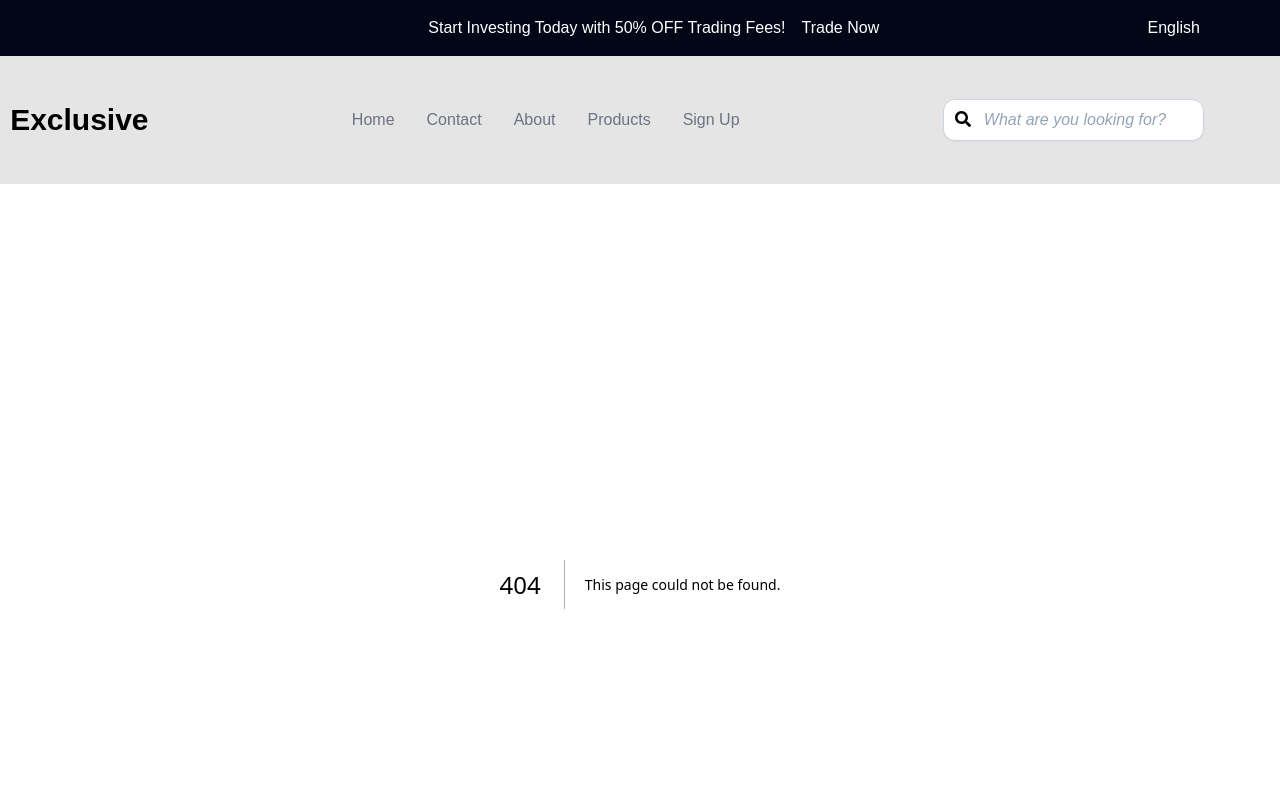
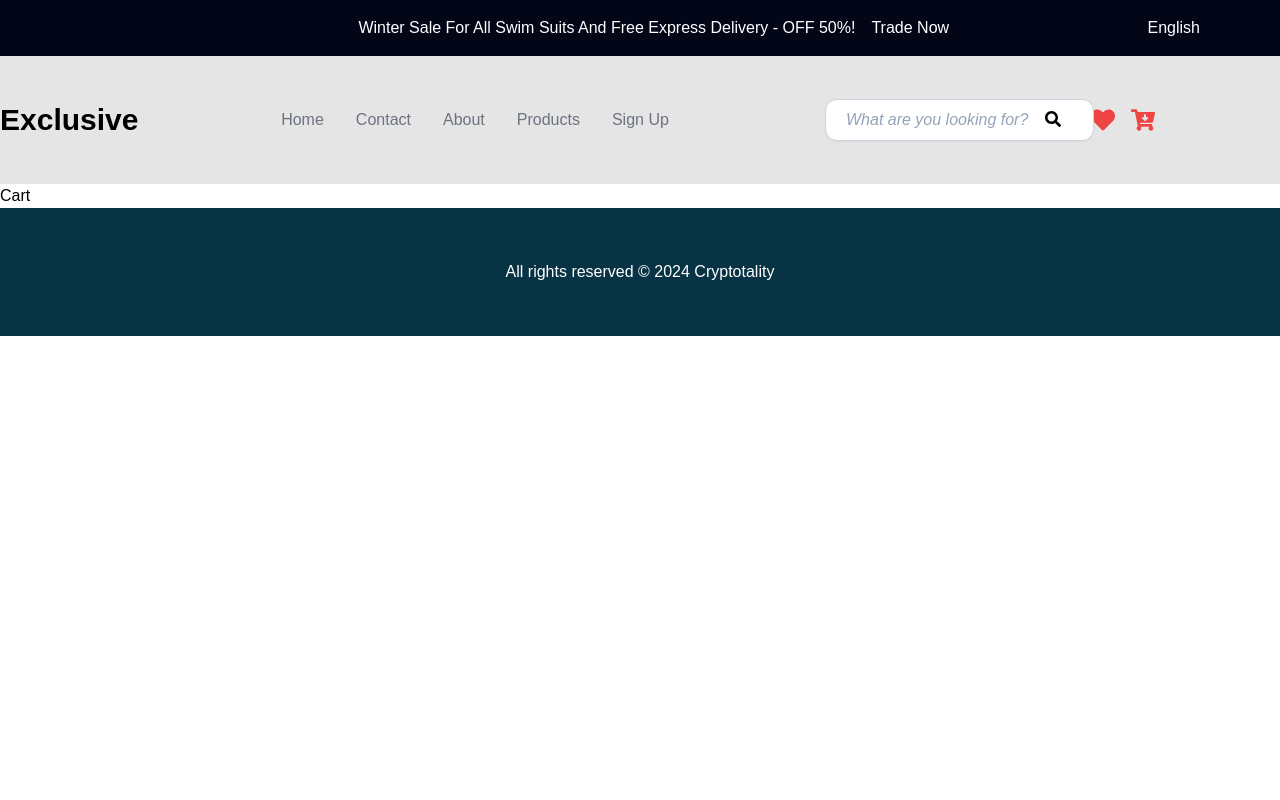
Before and after one commit to kyuremmmmz/Ecommerce-Project-practice, a Next.js app: page /page/cart in a window 1280 px wide. Before the commit this address had no page. Shown: the top 800 px of the page. Built offline with nearby package versions, Linux system fonts and the light colour scheme.

Commit message:
added cart

```diff
--- a/app/components/Navbars.tsx
+++ b/app/components/Navbars.tsx
@@ -1,18 +1,20 @@
 "use client";
 import Link from "next/link";
 import { usePathname } from "next/navigation";
-import { FaHeart, FaSearch } from "react-icons/fa";
+import { FaCartArrowDown, FaHeart } from "react-icons/fa";
 import Search from "./ui/Fields/Search";
+import { useRouter } from 'next/navigation'
 
 
 export default function Navbars() {
   const pathname = usePathname();
+  const router = useRouter()
   return (
-    <nav className="grid grid-cols-7 items-center gap-10">
-      <div className="col-span-1 ml-30">
+    <nav className="md:grid md:grid-cols-8 md:gap-10 md:items-center flex flex-col items-center py-4">
+      <div className="md:col-span-1 ml-30">
         <h1 className="font-bold text-3xl text-right">Exclusive</h1>
       </div>
-      <div className="col-span-4 flex justify-center space-x-8">
+      <div className="md:col-span-4 flex justify-center space-x-8">
         <Link
           href="/"
           className={`${pathname === "/" ? " border-b-2 border-black" : "text-gray-500"
@@ -64,11 +66,16 @@ export default function Navbars() {
           Sign Up
         </Link>
       </div>
-      <div className=" grid grid-cols-7 items-center gap-10">
-        <div className=" col-span-2">
+      <div className=" md:grid md:grid-cols-3 flex flex-col  justify-center items-center">
+        <div className="col-span-1">
           <Search />
         </div>
-
+        <div className="col-span-1 md:grid md:grid-cols-2 flex flex-col justify-center gap-10 ml-60">
+          <FaHeart className="lg:flex md:ml-1 text-red-500 text-2xl cursor-pointer" onClick={() => router.push('/page/cart')} />
+          <FaCartArrowDown className="lg:flex md:ml-1 text-red-500 text-2xl cursor-pointer" onClick={() => router.push('/page/tanginamo')} />
+        </div>
+        <div className="col-span-2 ">
+        </div>
       </div>
     </nav>
   );
--- a/app/components/ui/Fields/Search.tsx
+++ b/app/components/ui/Fields/Search.tsx
@@ -4,11 +4,11 @@ import { FaSearch } from 'react-icons/fa'
 export default function Search() {
   return (
       <div className=" relative">
-          <FaSearch className=" absolute mt-3 ml-3" />
+          <FaSearch className=" absolute mt-3 ml-[220px] cursor-pointer" />
           <input className="
           placeholder:italic placeholder:text-slate-400 block
           bg-white w-auto border border-slate-300 rounded-xl
-          py-2 pl-10 pr-3 shadow-sm
+          py-2 pl-5 pr-10 shadow-sm
           focus:outline-none focus:ring-0 focus:ring-cyan-400  focus:border-cyan-300
           hover:border-cyan-300  transition-all duration-300 ease-in-out"
               placeholder="What are you looking for?"
--- a/app/layout.tsx
+++ b/app/layout.tsx
@@ -31,7 +31,7 @@ export default function RootLayout({
       >
         <header className=" bg-slate-950 flex items-center justify-center h-14">
           <div className="flex items-center justify-center flex-auto">
-            <h1 className="text-white ml-40">Start Investing Today with 50% OFF Trading Fees!</h1>
+            <h1 className="text-white ml-40">Winter Sale For All Swim Suits And Free Express Delivery - OFF 50%!</h1>
             <h1 className="relative text-white cursor-pointer ml-4 transition-all duration-300 ease-in-out
               before:absolute before:bottom-0 before:left-0 before:h-[2px]
               before:w-0 before:bg-white before:transition-all before:duration-300
@@ -44,7 +44,7 @@ export default function RootLayout({
             <p className=" text-white mr-20">English</p>
           </div>
         </header>
-        <header className="flex justify-center items-center sticky top-0 h-32 bg-black bg-opacity-10 transition-all group">
+        <header className="flex justify-center items-center md:sticky md:top-0 h-32 bg-black bg-opacity-10 transition-all group">
           <Navbars />
         </header>
         {children}
--- /dev/null
+++ b/app/page/cart/page.tsx
@@ -0,0 +1,9 @@
+import React from 'react'
+
+export default function page() {
+  return (
+    <div>
+      Cart
+    </div>
+  )
+}
```
